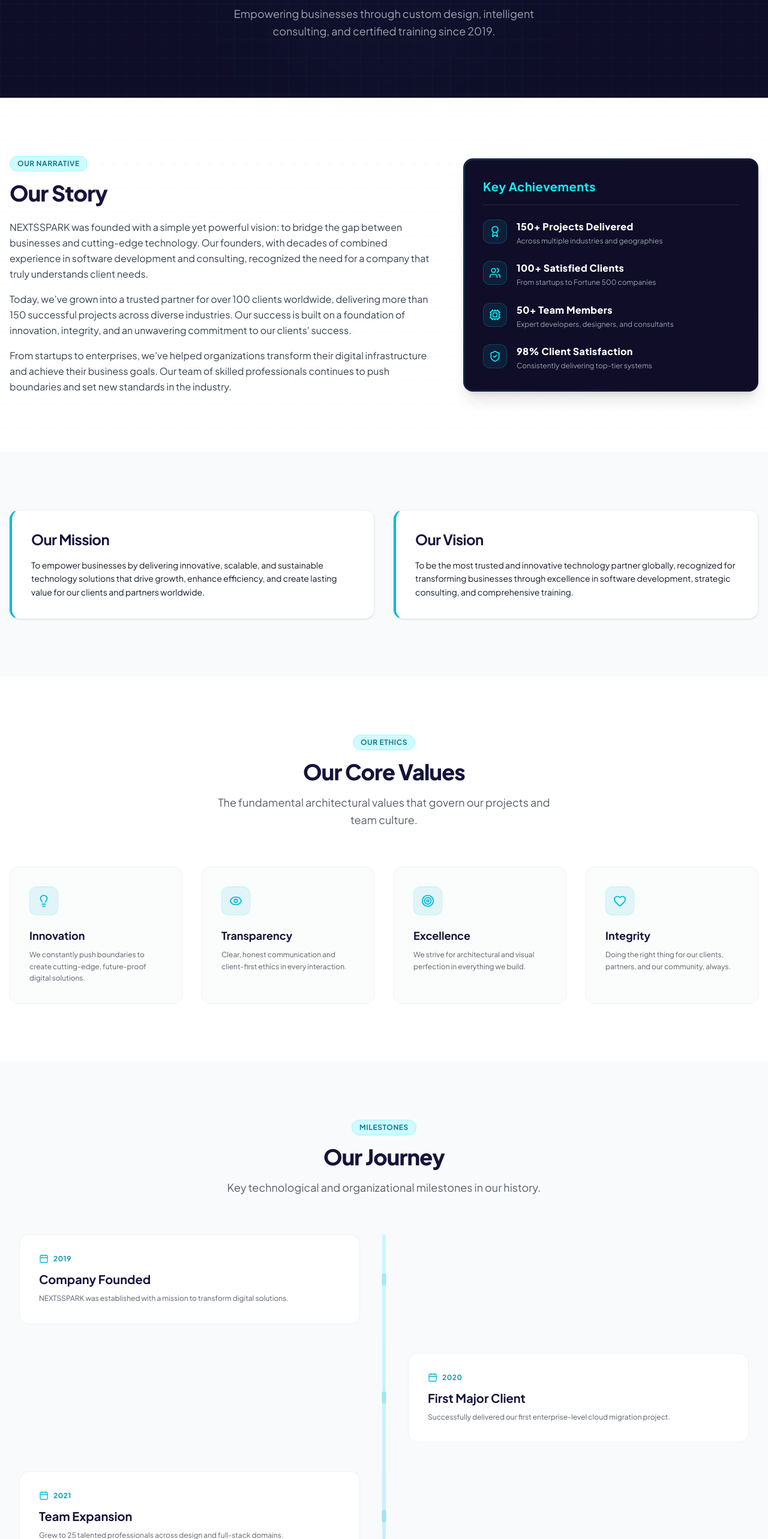
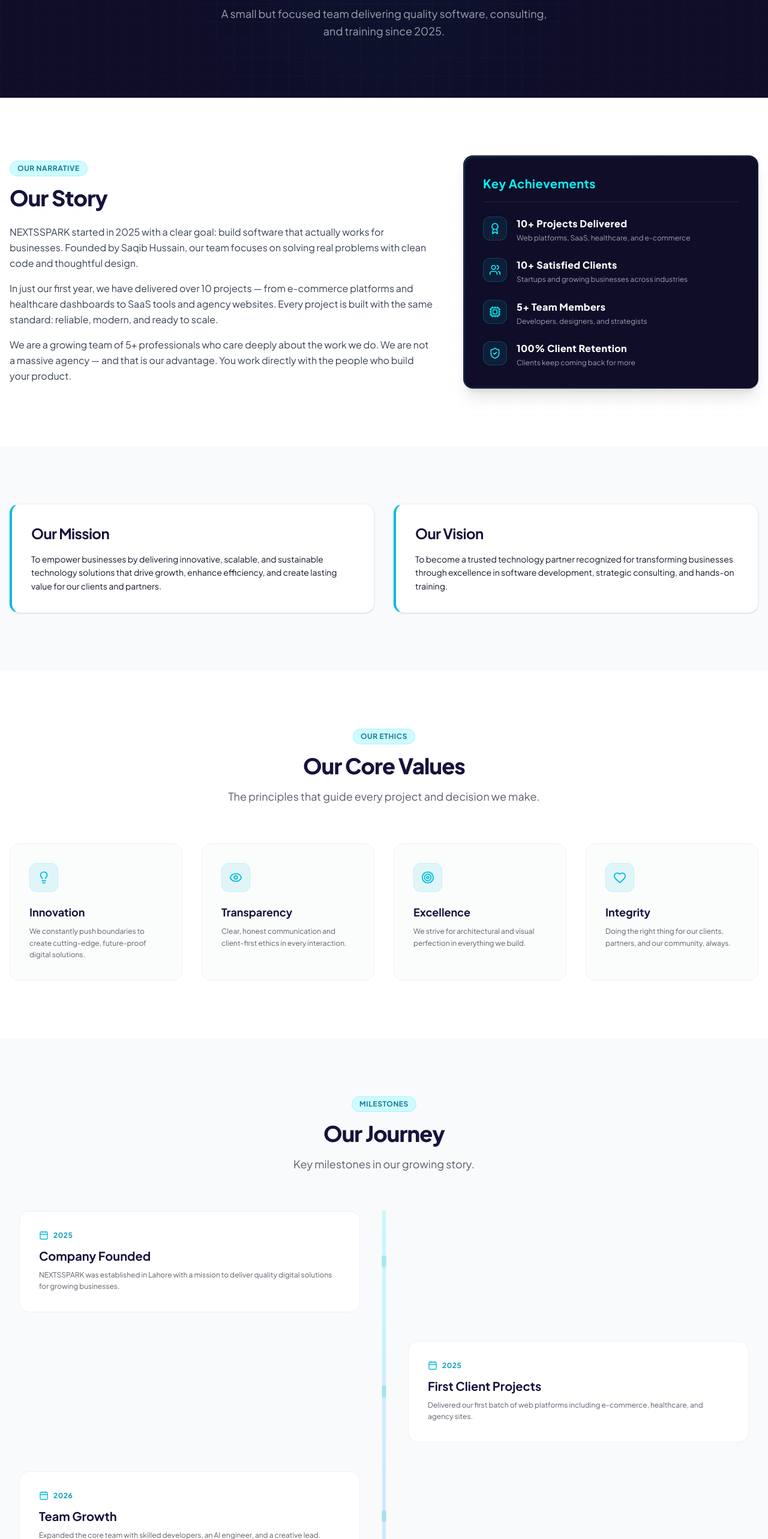
Before and after one commit to NextsSpark/nextsspark, a Next.js app: page /about in a window 1280 px wide. Shown: the part 234-2800 px from the top of the page at 60% size. Built offline with nearby package versions, Linux system fonts and the light colour scheme.

Commit message:
updated team

```diff
--- a/app/about/page.tsx
+++ b/app/about/page.tsx
@@ -4,7 +4,7 @@
 export const metadata: Metadata = {
   title: 'About NEXTSSPARK | Trusted Software Development Partner',
   description:
-    'Discover NEXTSSPARK’s mission, values, milestones, and commitment to building innovative digital experiences for modern businesses.',
+    'Discover NEXTSSPARK mission, values, milestones, and commitment to building innovative digital experiences for modern businesses.',
   keywords: ['about NEXTSSPARK', 'software company', 'technology partner', 'digital transformation company'],
   alternates: {
     canonical: 'https://nextsspark.com/about',
@@ -47,42 +47,32 @@
 
   const timeline = [
     {
-      year: '2019',
+      year: '2025',
       title: 'Company Founded',
-      description: 'NEXTSSPARK was established with a mission to transform digital solutions.',
+      description: 'NEXTSSPARK was established in Lahore with a mission to deliver quality digital solutions for growing businesses.',
     },
     {
-      year: '2020',
-      title: 'First Major Client',
-      description: 'Successfully delivered our first enterprise-level cloud migration project.',
+      year: '2025',
+      title: 'First Client Projects',
+      description: 'Delivered our first batch of web platforms including e-commerce, healthcare, and agency sites.',
     },
     {
-      year: '2021',
-      title: 'Team Expansion',
-      description: 'Grew to 25 talented professionals across design and full-stack domains.',
+      year: '2026',
+      title: 'Team Growth',
+      description: 'Expanded the core team with skilled developers, an AI engineer, and a creative lead.',
     },
     {
-      year: '2022',
-      title: 'Training Program Launch',
-      description: 'Launched comprehensive IT training courses and advanced developer bootcamps.',
-    },
-    {
-      year: '2023',
-      title: 'Global Recognition',
-      description: 'Recognized as a leading emerging tech consultancy in South Asia.',
-    },
-    {
-      year: '2024',
-      title: 'Continued Growth',
-      description: 'Expanding our specialized AI integration and SaaS scaling departments.',
+      year: '2026',
+      title: 'Building Forward',
+      description: 'Actively taking on more projects and expanding into consulting and training services.',
     },
   ];
 
   const highlights = [
-    { title: '150+ Projects Delivered', desc: 'Across multiple industries and geographies', icon: Award },
-    { title: '100+ Satisfied Clients', desc: 'From startups to Fortune 500 companies', icon: Users },
-    { title: '50+ Team Members', desc: 'Expert developers, designers, and consultants', icon: Cpu },
-    { title: '98% Client Satisfaction', desc: 'Consistently delivering top-tier systems', icon: ShieldCheck },
+    { title: '10+ Projects Delivered', desc: 'Web platforms, SaaS, healthcare, and e-commerce', icon: Award },
+    { title: '10+ Satisfied Clients', desc: 'Startups and growing businesses across industries', icon: Users },
+    { title: '5+ Team Members', desc: 'Developers, designers, and strategists', icon: Cpu },
+    { title: '100% Client Retention', desc: 'Clients keep coming back for more', icon: ShieldCheck },
   ];
 
   return (
@@ -94,11 +84,11 @@
           <div className="text-center">
             <div className="inline-flex items-center space-x-2 px-4 py-2 bg-cyan-500/10 border border-cyan-400/20 rounded-full mb-6">
               <Sparkles size={16} className="text-cyan-400" />
-              <span className="text-cyan-300 text-sm font-semibold tracking-wide">Pioneers of Digital Change</span>
+              <span className="text-cyan-300 text-sm font-semibold tracking-wide">Who We Are</span>
             </div>
             <h1 className="text-4xl sm:text-6xl font-extrabold mb-6 tracking-tight">About Us</h1>
             <p className="text-lg text-gray-400 max-w-xl mx-auto leading-relaxed">
-              Empowering businesses through custom design, intelligent consulting, and certified training since 2019.
+              A small but focused team delivering quality software, consulting, and training since 2025.
             </p>
           </div>
         </div>
@@ -115,13 +105,13 @@
               </div>
               <h2 className="text-3xl sm:text-4xl font-extrabold text-navy-800 mb-6 tracking-tight">Our Story</h2>
               <p className="text-gray-700 mb-4 leading-relaxed">
-                NEXTSSPARK was founded with a simple yet powerful vision: to bridge the gap between businesses and cutting-edge technology. Our founders, with decades of combined experience in software development and consulting, recognized the need for a company that truly understands client needs.
+                NEXTSSPARK started in 2025 with a clear goal: build software that actually works for businesses. Founded by Saqib Hussain, our team focuses on solving real problems with clean code and thoughtful design.
               </p>
               <p className="text-gray-700 mb-4 leading-relaxed">
-                Today, we've grown into a trusted partner for over 100 clients worldwide, delivering more than 150 successful projects across diverse industries. Our success is built on a foundation of innovation, integrity, and an unwavering commitment to our clients' success.
+                In just our first year, we have delivered over 10 projects — from e-commerce platforms and healthcare dashboards to SaaS tools and agency websites. Every project is built with the same standard: reliable, modern, and ready to scale.
               </p>
               <p className="text-gray-700 leading-relaxed">
-                From startups to enterprises, we've helped organizations transform their digital infrastructure and achieve their business goals. Our team of skilled professionals continues to push boundaries and set new standards in the industry.
+                We are a growing team of 5+ professionals who care deeply about the work we do. We are not a massive agency — and that is our advantage. You work directly with the people who build your product.
               </p>
             </div>
 
@@ -156,13 +146,13 @@
             <div className="bg-white p-8 rounded-2xl shadow-sm border border-gray-200/60 border-l-4 border-l-cyan-500">
               <h3 className="text-2xl font-bold text-navy-800 mb-4 tracking-tight">Our Mission</h3>
               <p className="text-gray-650 leading-relaxed text-sm">
-                To empower businesses by delivering innovative, scalable, and sustainable technology solutions that drive growth, enhance efficiency, and create lasting value for our clients and partners worldwide.
+                To empower businesses by delivering innovative, scalable, and sustainable technology solutions that drive growth, enhance efficiency, and create lasting value for our clients and partners.
               </p>
             </div>
             <div className="bg-white p-8 rounded-2xl shadow-sm border border-gray-200/60 border-l-4 border-l-cyan-500">
               <h3 className="text-2xl font-bold text-navy-800 mb-4 tracking-tight">Our Vision</h3>
               <p className="text-gray-650 leading-relaxed text-sm">
-                To be the most trusted and innovative technology partner globally, recognized for transforming businesses through excellence in software development, strategic consulting, and comprehensive training.
+                To become a trusted technology partner recognized for transforming businesses through excellence in software development, strategic consulting, and hands-on training.
               </p>
             </div>
           </div>
@@ -170,7 +160,7 @@
       </section>
 
       {/* Core Values */}
-      <section className="section-lg bg-white">
+      <section id="values" className="section-lg bg-white">
         <div className="container-custom">
           <div className="text-center mb-16">
             <div className="inline-flex items-center space-x-2 px-3 py-1 bg-cyan-100 border border-cyan-200 rounded-full mb-4">
@@ -178,7 +168,7 @@
             </div>
             <h2 className="text-4xl font-extrabold text-navy-800 mb-4 tracking-tight">Our Core Values</h2>
             <p className="text-lg text-gray-600 max-w-xl mx-auto leading-relaxed">
-              The fundamental architectural values that govern our projects and team culture.
+              The principles that guide every project and decision we make.
             </p>
           </div>
 
@@ -208,7 +198,7 @@
             </div>
             <h2 className="text-4xl font-extrabold text-navy-800 mb-4 tracking-tight">Our Journey</h2>
             <p className="text-lg text-gray-600 max-w-xl mx-auto leading-relaxed">
-              Key technological and organizational milestones in our history.
+              Key milestones in our growing story.
             </p>
           </div>
 
--- a/app/page.tsx
+++ b/app/page.tsx
@@ -69,10 +69,10 @@
   ];
 
   const stats = [
-    { label: 'Projects Completed', value: '150+', icon: Award },
-    { label: 'Happy Clients', value: '100+', icon: Users },
-    { label: 'Team Members', value: '50+', icon: Cpu },
-    { label: 'Years of Experience', value: '5+', icon: Shield },
+    { label: 'Projects Delivered', value: '10+', icon: Award },
+    { label: 'Happy Clients', value: '10+', icon: Users },
+    { label: 'Team Members', value: '5+', icon: Cpu },
+    { label: 'Year Established', value: '2025', icon: Shield },
   ];
 
   return (
@@ -150,12 +150,12 @@
 
                     <div className="bg-white/10 backdrop-blur-xl rounded-2xl px-5 py-4 border border-white/10 flex-1">
                       <p className="text-xs uppercase tracking-widest text-gray-400">Active Clients</p>
-                      <h3 className="text-2xl font-bold text-white mt-1">250+</h3>
+                      <h3 className="text-2xl font-bold text-white mt-1">10+</h3>
                     </div>
 
                     <div className="bg-white/10 backdrop-blur-xl rounded-2xl px-5 py-4 border border-white/10 flex-1">
                       <p className="text-xs uppercase tracking-widest text-gray-400">Projects</p>
-                      <h3 className="text-2xl font-bold text-white mt-1">500+</h3>
+                      <h3 className="text-2xl font-bold text-white mt-1">10+</h3>
                     </div>
 
                   </div>
--- a/app/team/page.tsx
+++ b/app/team/page.tsx
@@ -12,21 +12,21 @@
   const teamMembers = [
     {
       name: 'Aqib Hussain',
-      role: 'Software Engineer',
+      role: 'Senior Software Engineer',
       image: '/images/team/Aqib1.jpg',
       expertise: ['React', 'Node', 'TypeScript'],
       socials: { linkedin: '#', twitter: '#', github: '#' },
     },
     {
       name: 'Fazal Ur Rahman',
-      role: 'AI Engineer',
+      role: 'Senior AI Engineer',
       image: '/images/team/Fazal.jpeg',
       expertise: ['Python', 'Machine Learning', 'Data Science'],
       socials: { linkedin: '#', twitter: '#', github: '#' },
     },
     {
       name: 'Najibullah',
-      role: 'Software Engineer',
+      role: 'Senior Software Engineer',
       image: '/images/team/Team.png',
       expertise: ['React', 'Node', 'TypeScript'],
       socials: { linkedin: '#', twitter: '#', github: '#' },
@@ -36,6 +36,27 @@
       role: 'Social Media Manager',
       image: '/images/team/Mubeen.jpg',
       expertise: ['Photoshop', 'Illustrator', 'InDesign'],
+      socials: { linkedin: '#', twitter: '#', github: '#' },
+    },
+    {
+      name: 'Sadeem Fatima',
+      role: 'AI Engineer',
+      image: '/images/team/Female.png',
+      expertise: ['Python', 'Machine Learning', 'Data Science'],
+      socials: { linkedin: '#', twitter: '#', github: '#' },
+    },
+    {
+      name: 'Urwa Khan',
+      role: 'AI Engineer',
+      image: '/images/team/Female.png',
+      expertise: ['Python', 'Machine Learning', 'Data Science'],
+      socials: { linkedin: '#', twitter: '#', github: '#' },
+    },
+    {
+      name: 'Eman Amir',
+      role: 'Graphic Designer',
+      image: '/images/team/Female.png',
+      expertise: ['Social Media', 'Content Creation', 'Video Editing'],
       socials: { linkedin: '#', twitter: '#', github: '#' },
     },
     // {
--- a/app/testimonials/page.tsx
+++ b/app/testimonials/page.tsx
@@ -85,19 +85,18 @@
   ];
 
   const stats = [
-    { number: '100+', label: 'Happy Clients' },
-    { number: '150+', label: 'Projects Delivered' },
-    { number: '98%', label: 'Client Satisfaction' },
+    { number: '10+', label: 'Happy Clients' },
+    { number: '10+', label: 'Projects Delivered' },
+    { number: '100%', label: 'Client Retention' },
     { number: '5★', label: 'Average Rating' },
   ];
 
   const industries = [
-    { name: 'E-Commerce', count: '28 projects' },
-    { name: 'Healthcare', count: '15 projects' },
-    { name: 'FinTech', count: '12 projects' },
-    { name: 'Education', count: '18 projects' },
-    { name: 'SaaS', count: '35 projects' },
-    { name: 'Enterprise', count: '22 projects' },
+    { name: 'E-Commerce', count: '3 projects' },
+    { name: 'Healthcare', count: '3 projects' },
+    { name: 'SaaS', count: '2 projects' },
+    { name: 'Digital Agency', count: '1 project' },
+    { name: 'Medical Commerce', count: '1 project' },
   ];
 
   const successMetrics = [
```
Also changed, not shown: public/images/team/Female.png (added), public/images/team/Team.png.
